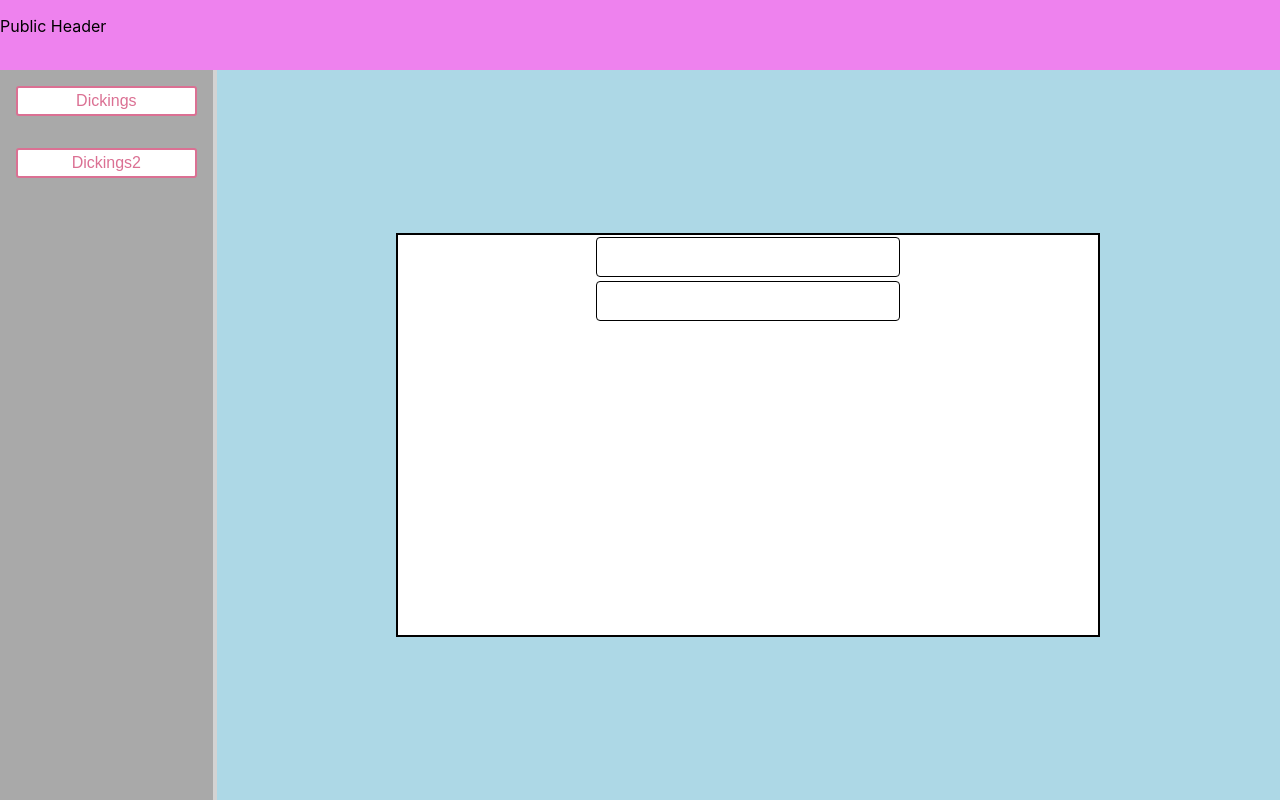
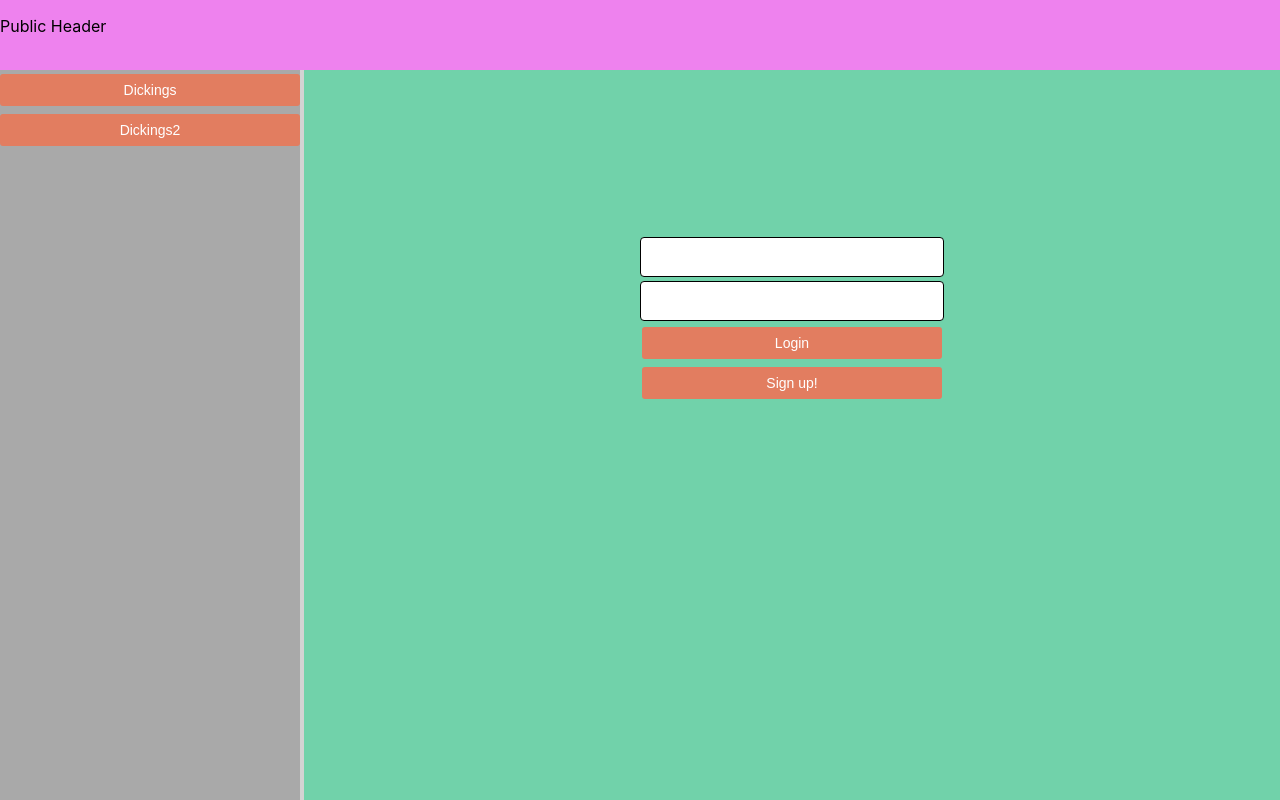
Before and after one commit to Andreasfv/reactjs-apollo-typescript-base, a React (Create React App) app: page /login in a window 1280 px wide. Built offline with nearby package versions, Linux system fonts and the light colour scheme.

Commit message:
Fix git add did not add all the files

```diff
--- a/src/components/button/customButton.tsx
+++ b/src/components/button/customButton.tsx
@@ -1,39 +1,99 @@
 import { printIntrospectionSchema } from "graphql";
 import React, { useRef, useState } from "react";
 import styled from "styled-components";
+import theme from "../../themes/light.theme";
 
+const Wrapper = styled.div``;
 interface ButtonProps {
     primary?: boolean;
     className?: string;
     children: string;
-    onClick?: () => void;
+    onClick: React.MouseEventHandler<HTMLButtonElement>;
+    backgroundColor?: string;
+    border?: string;
+    borderColor?: string;
+    borderRadius?: string;
+    margin?: string;
+    padding?: string;
+    removeMargin?: boolean;
+    width?: string;
+    height?: string;
+    disabled?: boolean;
+    font?: string;
+    fontColor?: string;
+    fontSize?: string;
+    error: boolean;
+    type?: boolean;
 }
 
 const BtnElement = styled.button<ButtonProps>`
     /* Adapt the colors based on primary prop */
-    background: ${(props) => (props.primary ? "palevioletred" : "white")};
-    color: ${(props) => (props.primary ? "white" : "palevioletred")};
+    background: ${(props) =>
+        props.backgroundColor ? props.backgroundColor : theme.primary};
+    ${(props) => (props.removeMargin ? null : "margin: " + props.margin + ";")}
+    padding: 0.25em 1em;
+    border: ${(props) => (props.border ? props.border : "2px")} solid;
+    border-color: ${(props) =>
+        props.borderColor ? props.borderColor : theme.primary};
+    border-radius: 3px;
+    font-size: ${(props) =>
+        props.fontSize ? props.fontSize : theme.fontSize.standard};
+    font-family: ${(props) => (props.font ? props.font : theme.font.standard)};
+    color: ${(props) =>
+        props.error
+            ? theme.error
+            : props.fontColor
+            ? props.fontColor
+            : theme.fontColor.secondary};
+    height: ${(props) => props.height};
+    width: ${(props) => props.width};
 
-    font-size: 1em;
-    margin: 1em;
-    padding: 0.25em 1em;
-    border: 2px solid palevioletred;
-    border-radius: 3px;
+    &:focus {
+        border-color: white;
+    }
 `;
 
-const Button: React.FC<ButtonProps> = ({ className, children, onClick }) => {
+const Button: React.FC<ButtonProps> = ({
+    className,
+    children,
+    onClick,
+    error = false,
+    border,
+    borderColor,
+    borderRadius = "0px",
+    backgroundColor,
+    margin = "4px auto",
+    removeMargin = false,
+    width = "300px",
+    height = "32px",
+    disabled = false,
+    font,
+    fontSize,
+    fontColor,
+}) => {
     return (
-        <BtnElement onClick={onClick} className={className}>
-            {children}
-        </BtnElement>
+        <Wrapper>
+            <BtnElement
+                onClick={onClick}
+                className={className}
+                border={border}
+                borderColor={borderColor}
+                error={error}
+                width={width}
+                height={height}
+                disabled={disabled}
+                borderRadius={borderRadius}
+                backgroundColor={backgroundColor}
+                margin={margin}
+                removeMargin={removeMargin}
+                font={font}
+                fontSize={fontSize}
+                fontColor={fontColor}
+            >
+                {children}
+            </BtnElement>
+        </Wrapper>
     );
 };
 
-Button.defaultProps = {
-    onClick: () => {},
-    primary: false,
-    children: "",
-    className: "",
-};
-
 export default Button;
--- a/src/components/loginInput/loginInput.tsx
+++ b/src/components/loginInput/loginInput.tsx
@@ -23,6 +23,7 @@ interface StyledInputProps {
     error: boolean;
     password?: boolean;
     onChange: React.ChangeEventHandler<HTMLInputElement>;
+    onKeyDown?: React.KeyboardEventHandler<HTMLInputElement>;
     type?: string;
 }
 
@@ -60,6 +61,7 @@ const Input = React.forwardRef<HTMLInputElement, StyledInputProps>(
             font,
             error,
             onChange,
+            onKeyDown,
             ...props
         },
         ref
@@ -84,6 +86,7 @@ const Input = React.forwardRef<HTMLInputElement, StyledInputProps>(
                     fontSize={fontSize}
                     font={font}
                     onChange={onChange}
+                    onKeyDown={onKeyDown}
                     type={type}
                     {...props}
                 />
--- a/src/containers/SideBar.tsx
+++ b/src/containers/SideBar.tsx
@@ -25,8 +25,24 @@ const SideBarWrapper = styled.div<Props>`
 const SideBar: React.FC<Props> = (props) => {
     return (
         <SideBarWrapper mobile={props.mobile}>
-            <Button className="sidebarbtn1">Dickings</Button>
-            <Button className="sidebarbtn1">Dickings2</Button>
+            <Button
+                className="sidebarbtn1"
+                onClick={function (event): void {
+                    throw new Error("Function not implemented.");
+                }}
+                error={false}
+            >
+                Dickings
+            </Button>
+            <Button
+                className="sidebarbtn1"
+                onClick={function (event): void {
+                    throw new Error("Function not implemented.");
+                }}
+                error={false}
+            >
+                Dickings2
+            </Button>
         </SideBarWrapper>
     );
 };
--- a/src/modules/login/Login.tsx
+++ b/src/modules/login/Login.tsx
@@ -1,59 +1,126 @@
-import React, { useState } from "react";
-import { Mutation } from "react-apollo";
+import React, { useContext, useEffect, useRef, useState } from "react";
+import { useMutation } from "@apollo/client";
+
 import styled from "styled-components";
+import Button from "../../components/button/customButton";
 import LoginInput from "../../components/loginInput/loginInput";
+import AuthContext from "../../context/authcontext";
+import theme from "../../themes/light.theme";
+import { LOGIN_USER, LoginData } from "../../util/queries/user";
 
-const LoginWrapper = styled.div`
+interface LoginWrapper {
+    ref: React.MutableRefObject<HTMLDivElement | null>;
+}
+
+//TODO Make gucci for phones and generally fix css :)) should be done in spare time
+const LoginWrapper = styled.div<LoginWrapper>`
     display: flex;
     height: 100%;
     width: 100%;
     justify-content: center;
     align-items: center;
+    background-color: ${theme.background};
 `;
 
 const LoginContainer = styled.div`
     width: 700px;
     height: 400px;
     background-color: white;
-    border: 2px solid black;
     display: flex;
     flex-direction: column;
     align-items: center;
+    background-color: ${theme.background};
 `;
 
-const Login = () => {
+interface LoginProps {}
+
+const Login: React.FC<LoginProps> = () => {
+    const loginWindowRef = useRef<HTMLDivElement>(null);
+    const auth = useContext(AuthContext);
+    const [loginUser, { loading, error, data }] =
+        useMutation<LoginData>(LOGIN_USER);
     const [username, setUsername] = useState("");
     const [password, setPassword] = useState("");
+
     const handleUsername: React.ChangeEventHandler<HTMLInputElement> = (
         event
     ) => {
         console.log(username);
         setUsername(event.target.value);
     };
+
     const handlePassword: React.ChangeEventHandler<HTMLInputElement> = (
         event
     ) => {
         setPassword(event.target.value);
     };
 
+    const handleLogin = () => {
+        console.log("I AM RUN aka handleLogin");
+        loginUser({
+            variables: { username: username, password: password },
+        }).then((x) => {
+            console.log(x);
+            if (x.data?.login.token)
+                localStorage.setItem("token", x.data?.login.token);
+        });
+        // .then((result) => {
+        //     console.log(data, "whatever this -> is ", result);
+        //     if (data && data.login.ok) {
+        //         auth?.setUser(data.login.user);
+        //     }
+        // });
+    };
+
+    const handleSignUp: React.MouseEventHandler<HTMLButtonElement> = () => {
+        alert("Not yet implemented");
+    };
+
+    const handleKeydown: React.KeyboardEventHandler<HTMLInputElement> = (
+        event
+    ) => {
+        if ((event.key = "Enter")) {
+            handleLogin();
+        }
+    };
+
+    useEffect(() => {
+        console.log("Idk");
+    });
+
+    useEffect(() => {
+        if (data && data.login.ok && auth) {
+            auth.setUser(data.login.user);
+            auth.setToken(data.login.token);
+        }
+    }, [data, error, loading]);
+
     return (
-        <LoginWrapper>
+        <LoginWrapper ref={loginWindowRef}>
             <LoginContainer>
-                {username}
                 <LoginInput
                     onChange={handleUsername}
+                    onKeyDown={handleKeydown}
                     error={false}
                     padding="10px"
                     borderRadius="4px"
                 />
                 <LoginInput
                     onChange={handlePassword}
+                    onKeyDown={handleKeydown}
                     error={false}
                     padding="10px"
                     borderRadius="4px"
                     password={true}
                 />
-                <div></div>
+                <div>
+                    <Button onClick={handleLogin} error={false}>
+                        Login
+                    </Button>
+                    <Button onClick={handleSignUp} error={false}>
+                        Sign up!
+                    </Button>
+                </div>
             </LoginContainer>
         </LoginWrapper>
     );
--- a/src/themes/light.theme.ts
+++ b/src/themes/light.theme.ts
@@ -1,8 +1,9 @@
 const theme = {
     error: "red",
     success: "darkgreen",
-    primary: "#00706D",
-    secondary: "#27ae60",
+    primary: "#E27D60",
+    secondary: "#85DCB",
+    background: "#71D2AA",
     accent: "#005594",
     highlight: "#2881b8",
     placeholder: "#9d9ca6",
@@ -15,6 +16,7 @@ const theme = {
     },
     fontColor: {
         standard: "black",
+        secondary: "white",
         error: "red",
         success: "darkgreen",
     },
```
Also changed, not shown: src/App.tsx (+63 -63 lines), src/modules/header/header.tsx (+4 -42 lines), src/website.jpeg (added), 1 other file (tests, documents, lock files or other folders).
